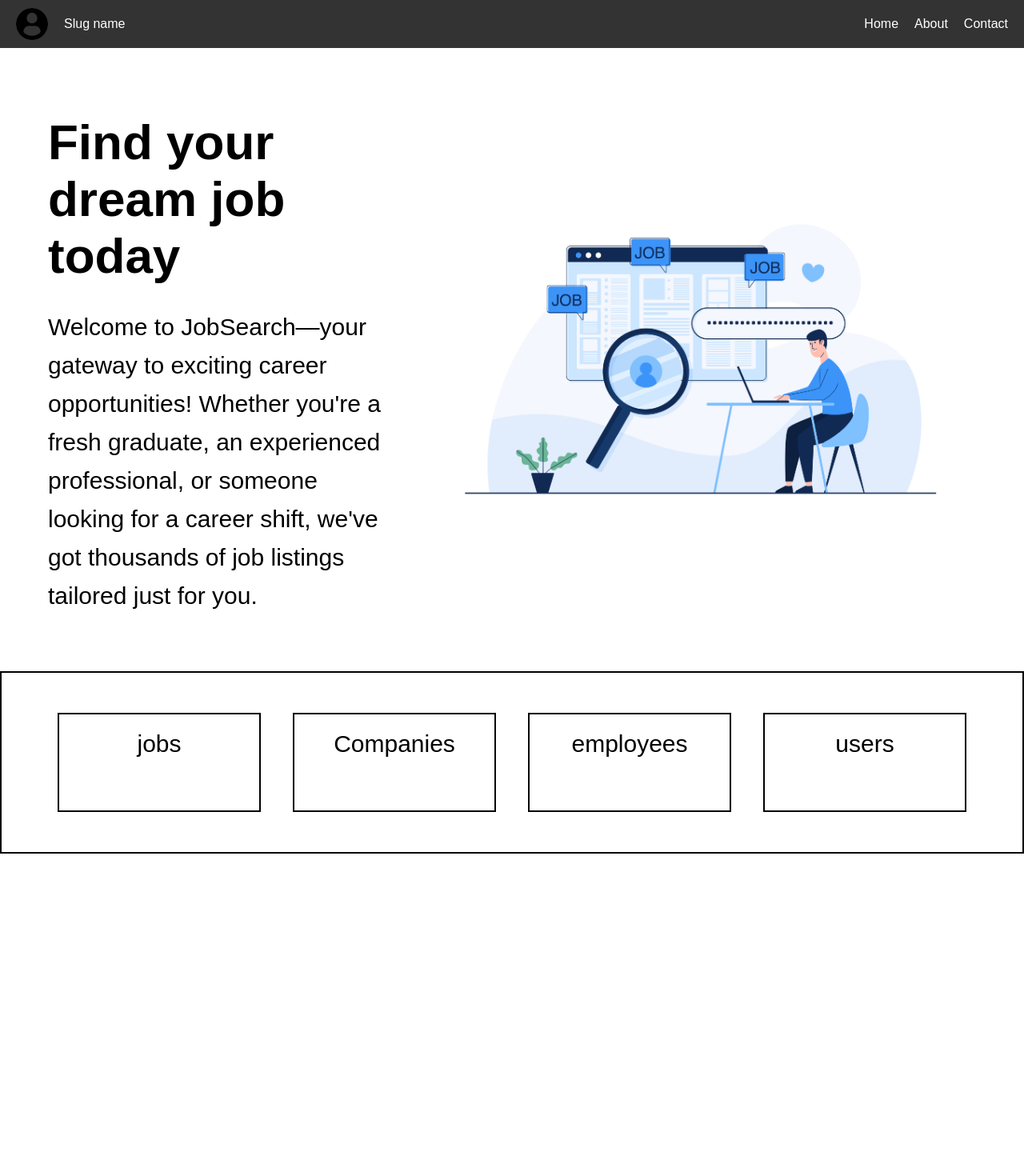
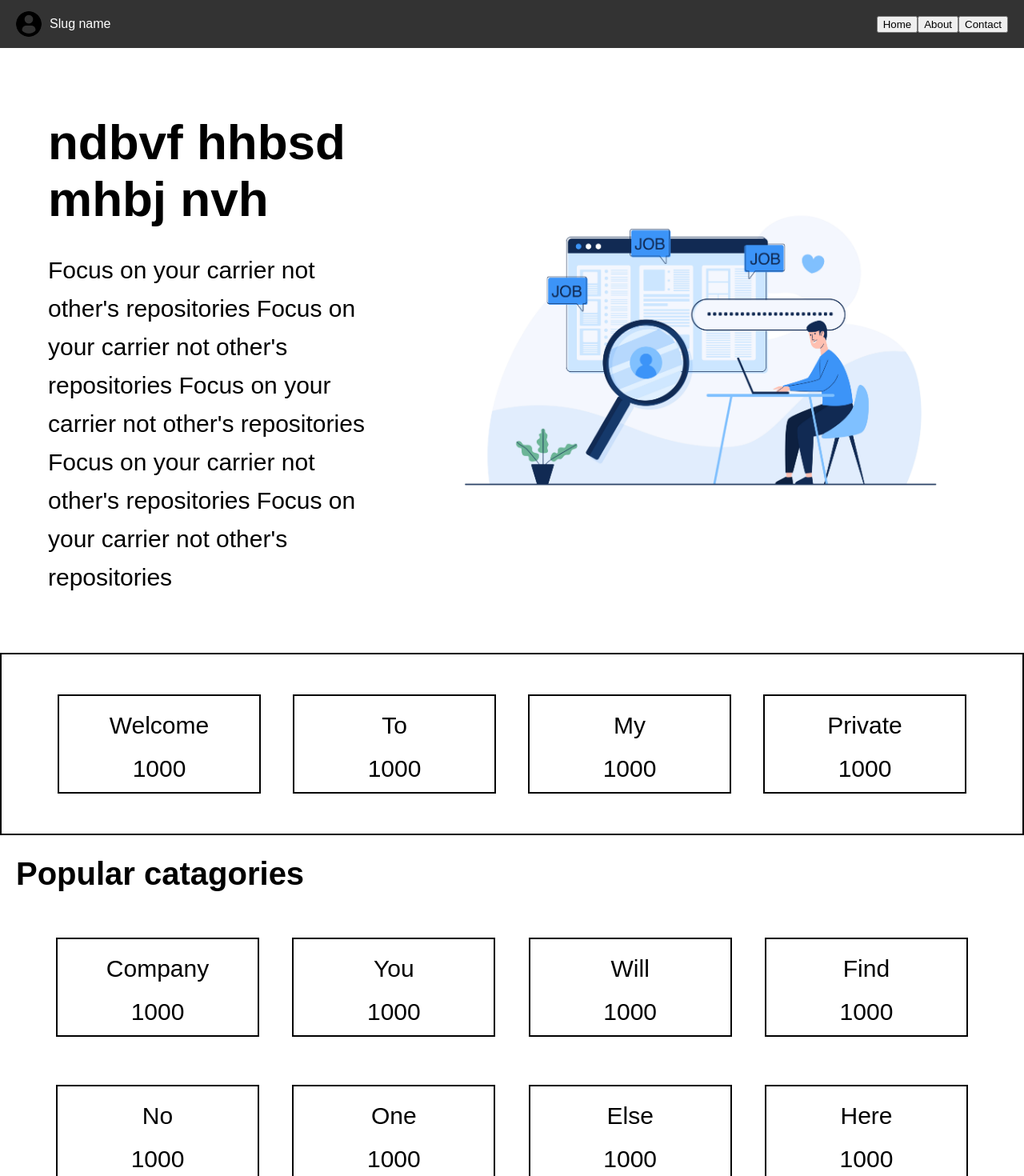
Before and after one commit to Aakash-1801/Project, a React (Create React App) app: page / in a window 1280 px wide. Shown: the top 1470 px of the page at 80% size. Before the commit the page ends 1067 px from the top, so only its background shows below. Built offline with nearby package versions, Linux system fonts and the light colour scheme.

Commit message:
some updates

```diff
--- a/package.json
+++ b/package.json
@@ -9,6 +9,7 @@
     "@testing-library/user-event": "^13.5.0",
     "react": "^19.1.0",
     "react-dom": "^19.1.0",
+    "react-router-dom": "^7.6.1",
     "react-scripts": "5.0.1",
     "web-vitals": "^2.1.4"
   },
--- a/src/App.css
+++ b/src/App.css
@@ -4,36 +4,6 @@ body, html, #root {
   padding: 0;
   font-family: Arial, sans-serif;
 }
-
-/* Navbar styling */
-.navbar {
-  height: 60px;
-  background-color: #333;
-  color: white;
-  padding: 0 20px;
-  display: flex;
-  align-items: center;
-  justify-content: space-between;
-}
-
-.navbar-left {
-  display: flex;
-  align-items: center;
-}
-
-.profile-pic {
-  height: 40px;
-  width: 40px;
-  border-radius: 50%;
-  margin-right: 10px;
-}
-
-.navbar-right a {
-  margin-left: 20px;
-  color: white;
-  text-decoration: none;
-}
-
 
 /* Main layout below navbar */
 .main-container {
@@ -83,12 +53,33 @@ body, html, #root {
  }
 
  .mlstn1 {
-  display: flex;
   margin: 10px;
   width: 250px;
   height: 100px;
-  justify-content: center;
   padding-top: 20px;
   font-size: 30px;
   border: 2px solid black;
  }
+
+ #up {
+  justify-content: center;
+  display: flex;
+  margin-bottom: 8%;
+ }
+
+ #down {
+  justify-content: center;
+  display: flex;
+ }
+
+ #cat {
+  padding-left: 20px;
+  font-size: 40px;
+ }
+ .popular {
+  display: flex;
+  padding: 20px 60px;
+  align-items: center;
+  justify-content: space-between;
+  /* border: 2px solid black; */
+ }
--- a/src/App.js
+++ b/src/App.js
@@ -1,16 +1,17 @@
 import React from 'react';
 import Navbar from './Navbar';
-import './App.css'; // Make sure this CSS is imported
+import './App.css';
 
 function App() {
   return (
     <div>
       <Navbar />
+
       <div className="main-container">
         <div className="left-content">
-          <h1>Find your dream job today</h1>
+          <h1>ndbvf hhbsd mhbj nvh</h1>
           <p>
-            Welcome to JobSearch—your gateway to exciting career opportunities! Whether you're a fresh graduate, an experienced professional, or someone looking for a career shift, we've got thousands of job listings tailored just for you.
+            Focus on your carrier not other's repositories Focus on your carrier not other's repositories Focus on your carrier not other's repositories Focus on your carrier not other's repositories Focus on your carrier not other's repositories
           </p>
         </div>
         <div className="right-content">
@@ -19,10 +20,61 @@ function App() {
       </div>
 
       <div className='milestone'>
-        <div className='mlstn1'>jobs</div>
-        <div className='mlstn1'>Companies</div>
-        <div className='mlstn1'>employees</div>
-        <div className='mlstn1'>users</div>
+        <div className='mlstn1'>
+          <div id='up'>Welcome</div>
+          <div id='down'>1000</div>
+        </div>
+        <div className='mlstn1'>
+          <div id='up'>To</div>
+          <div id='down'>1000</div>
+        </div>
+        <div className='mlstn1'>
+          <div id='up'>My</div>
+          <div id='down'>1000</div>
+        </div>
+        <div className='mlstn1'>
+          <div id='up'>Private</div>
+          <div id='down'>1000</div>
+        </div>
+      </div>
+
+      <h1 id='cat'>Popular catagories</h1>
+
+      <div className='popular'>
+        <div className='mlstn1'>
+          <div id='up'>Company</div>
+          <div id='down'>1000</div>
+        </div>
+        <div className='mlstn1'>
+          <div id='up'>You</div>
+          <div id='down'>1000</div>
+        </div>
+        <div className='mlstn1'>
+          <div id='up'>Will</div>
+          <div id='down'>1000</div>
+        </div>
+        <div className='mlstn1'>
+          <div id='up'>Find</div>
+          <div id='down'>1000</div>
+        </div>
+      </div>
+      <div className='popular'>
+        <div className='mlstn1'>
+          <div id='up'>No</div>
+          <div id='down'>1000</div>
+        </div>
+        <div className='mlstn1'>
+          <div id='up'>One</div>
+          <div id='down'>1000</div>
+        </div>
+        <div className='mlstn1'>
+          <div id='up'>Else</div>
+          <div id='down'>1000</div>
+        </div>
+        <div className='mlstn1'>
+          <div id='up'>Here</div>
+          <div id='down'>1000</div>
+        </div>
       </div>
     </div>
   );
--- a/src/Navbar.js
+++ b/src/Navbar.js
@@ -1,7 +1,10 @@
 import React from 'react';
+// import { useNavigate } from 'react-router-dom';
 import './Navbar.css';
 
 function Navbar() {
+  // const navigate = useNavigate();
+
   return (
     <nav className="navbar">
       <div className="navbar-left">
@@ -9,9 +12,12 @@ function Navbar() {
         <span className="profile-name">Slug name</span>
       </div>
       <div className="navbar-right">
-        <a href="#">Home</a>
-        <a href="#">About</a>
-        <a href="#">Contact</a>
+        {/* <button onClick={() => navigate('/')}>Home</button>
+        <button onClick={() => navigate('/About')}>About</button>
+        <button onClick={() => navigate('/Contact')}>Contact</button> */}
+        <button>Home</button>
+        <button>About</button>
+        <button>Contact</button>
       </div>
     </nav>
   );
```
Also changed, not shown: 1 other file (tests, documents, lock files or other folders).
